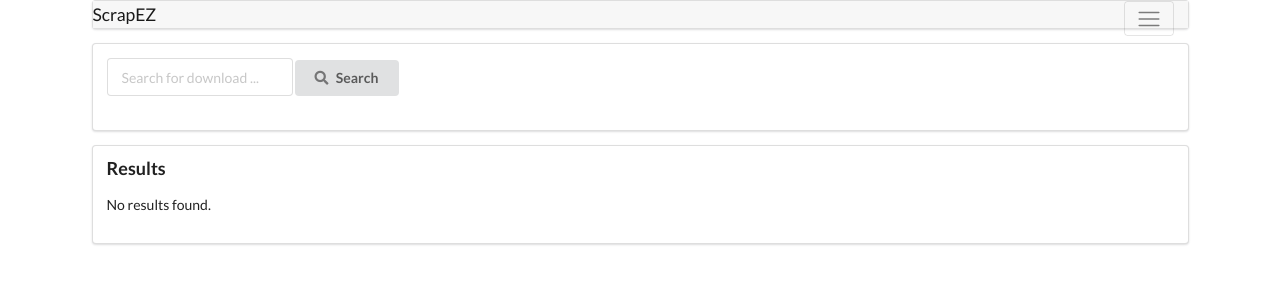
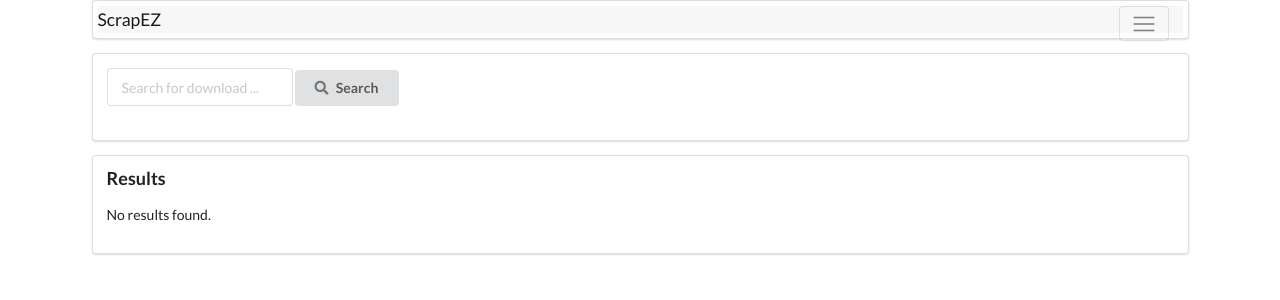
Before and after one commit to oucb/scrapez, a Flask app: template apps/templates/downloads.html in a window 1280 px wide. Shown: the top 300 px of the page. Run offline with Flask 2, Linux system fonts and the light colour scheme; the template is opened without the code that fills it: most values are stand-ins (such as "Sample title", 1, 10 or a date in 2020); parts of the project's set-up code (start-up, migrations or seed data) failed here and were passed over; some libraries are stand-ins or nearby versions.

Commit message:
Update navbar

```diff
--- a/apps/templates/navbar.html
+++ b/apps/templates/navbar.html
@@ -1,4 +1,4 @@
-<div style="padding:0px" class='ui segment'>
+<div style="padding:5px" class='ui segment'>
   <nav style="padding:0px" class="navbar navbar-expand-md navbar-light bg-faded">
     <button class="navbar-toggler navbar-toggler-right" type="button" data-toggle="collapse" data-target="#navbarSupportedContent" aria-controls="navbarSupportedContent" aria-expanded="false" aria-label="Toggle navigation">
       <span class="navbar-toggler-icon"></span>
```
